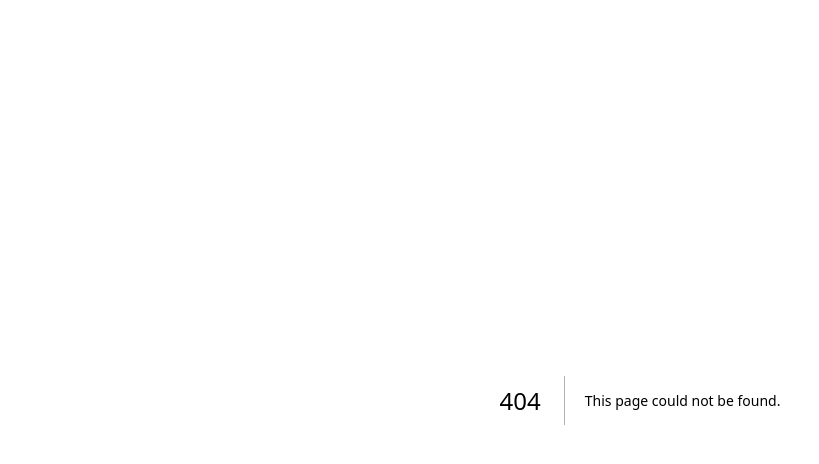
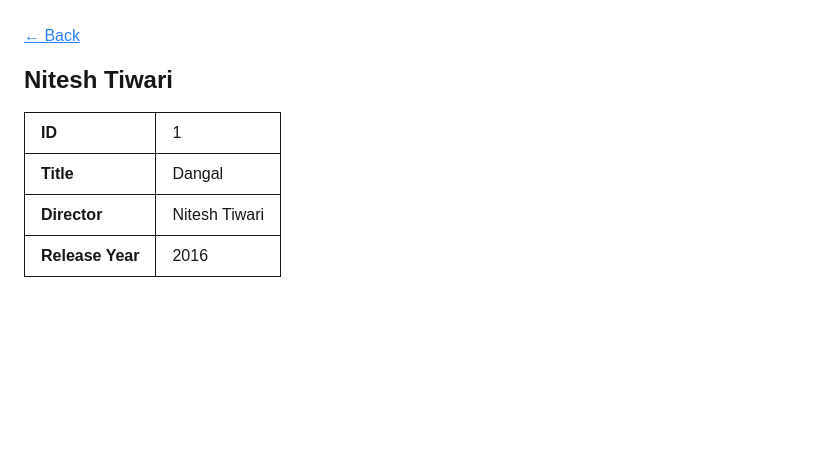
Before and after one commit to manchg1/movie-collection, a Next.js app: page /collection/1 in a window 1280 px wide. Before the commit this address had no page. Shown: the top 464 px of the page, without its empty margins (0-819 px from the left). Built offline with nearby package versions, Linux system fonts and the light colour scheme; data requests are answered from the project's data file.

Commit message:
Add /collection/[id] detail view

```diff
--- /dev/null
+++ b/src/app/collection/[id]/page.js
@@ -0,0 +1,53 @@
+import Link from "next/link";
+
+export async function generateStaticParams() {
+    const res = await fetch("http://localhost:4000/movies");
+    const movies = await res.json();
+    return movies.slice(0, 10).map((movie) => ({
+        id: movie.id.toString(),
+    }));
+}
+
+export default async function MovieDetailPage({ params }) {
+    const res = await fetch(`http://localhost:4000/movies/${params.id}`);
+
+    if (!res.ok) {
+        return (
+            <main className="p-6">
+                <p className="text-red-600 font-semibold">
+                    No movie with ID {params.id} exists.
+                </p>
+                <Link href="/collection" className="text-blue-500 underline">← Back</Link>
+            </main>
+        );
+    }
+
+    const movie = await res.json();
+
+    return (
+        <main className="p-6">
+            <Link href="/collection" className="text-blue-500 underline mb-4 block">← Back</Link>
+            <h1 className="text-2xl font-bold mb-4">{movie.director}</h1>
+            <table className="table-auto border-collapse border border-gray-400">
+                <tbody>
+                <tr>
+                    <td className="border px-4 py-2 font-semibold">ID</td>
+                    <td className="border px-4 py-2">{movie.id}</td>
+                </tr>
+                <tr>
+                    <td className="border px-4 py-2 font-semibold">Title</td>
+                    <td className="border px-4 py-2">{movie.title}</td>
+                </tr>
+                <tr>
+                    <td className="border px-4 py-2 font-semibold">Director</td>
+                    <td className="border px-4 py-2">{movie.director}</td>
+                </tr>
+                <tr>
+                    <td className="border px-4 py-2 font-semibold">Release Year</td>
+                    <td className="border px-4 py-2">{movie.release_year}</td>
+                </tr>
+                </tbody>
+            </table>
+        </main>
+    );
+}
```
